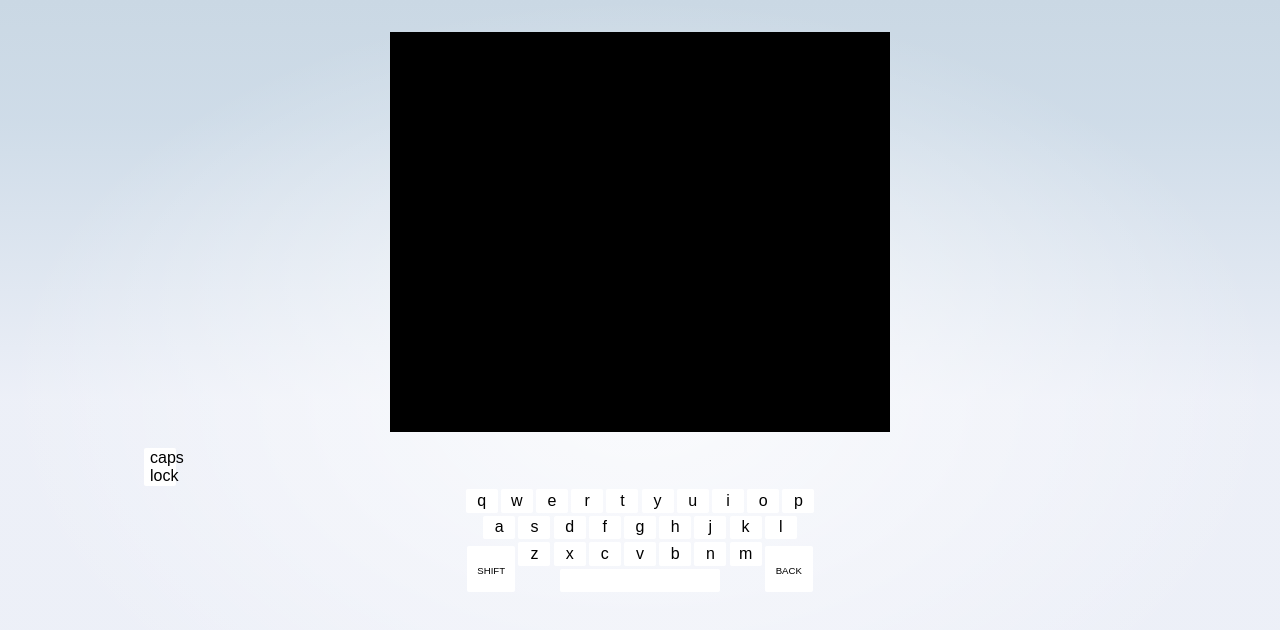
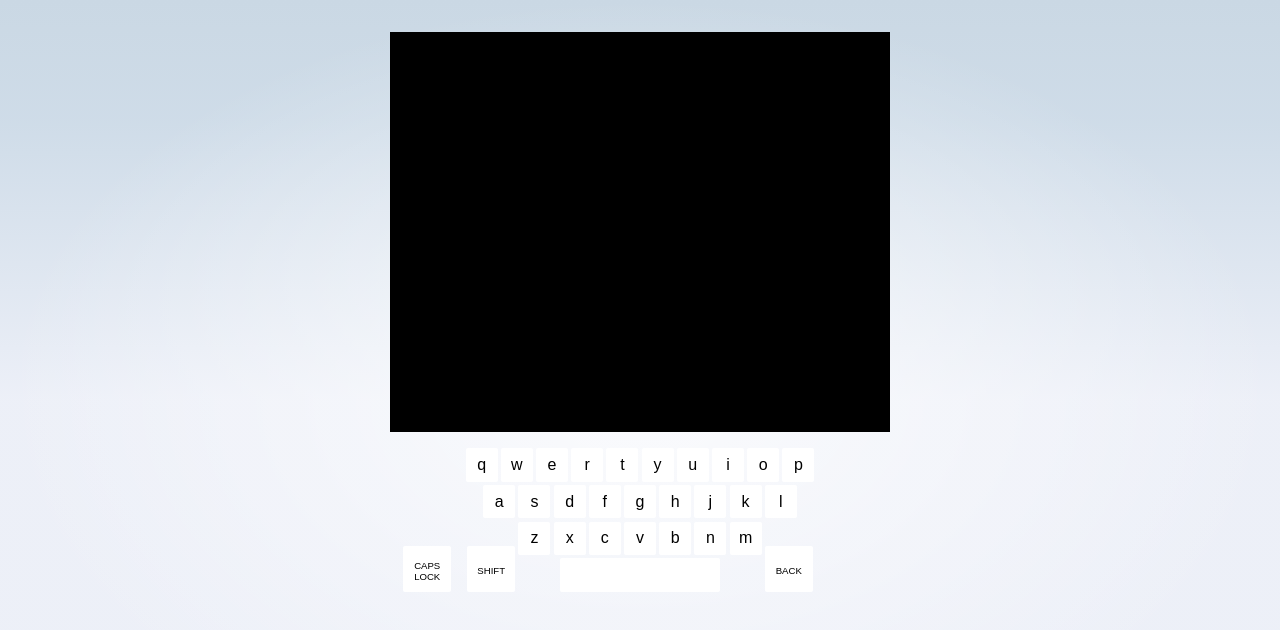
Before and after one commit to CatalinBucuresteanu/Keyboard, a SvelteKit app: page / in a window 1280 px wide. Shown: the top 630 px of the page. Built offline with nearby package versions, Linux system fonts and the light colour scheme.

Commit message:
Moved caps lock key

```diff
--- a/src/routes/+page.svelte
+++ b/src/routes/+page.svelte
@@ -136,7 +136,8 @@
 	}
 
 	.keyboard button[data-key="shift"],
-	.keyboard button[data-key="backspace"] {
+	.keyboard button[data-key="backspace"],
+	.keyboard button[data-key="caps lock"] {
 		position: absolute;
 		bottom: 0;
 		width: calc(1.5 * var(--size));
@@ -148,6 +149,9 @@
 
 	.keyboard button[data-key="shift"] {
 		right: calc(50% + 3.5 * var(--size) + 0.8rem);
+	}
+	.keyboard button[data-key="caps lock"] {
+		right: calc(50% + 5.5 * var(--size) + 0.8rem);
 	}
 
 	.keyboard button[data-key=" "] {
```
